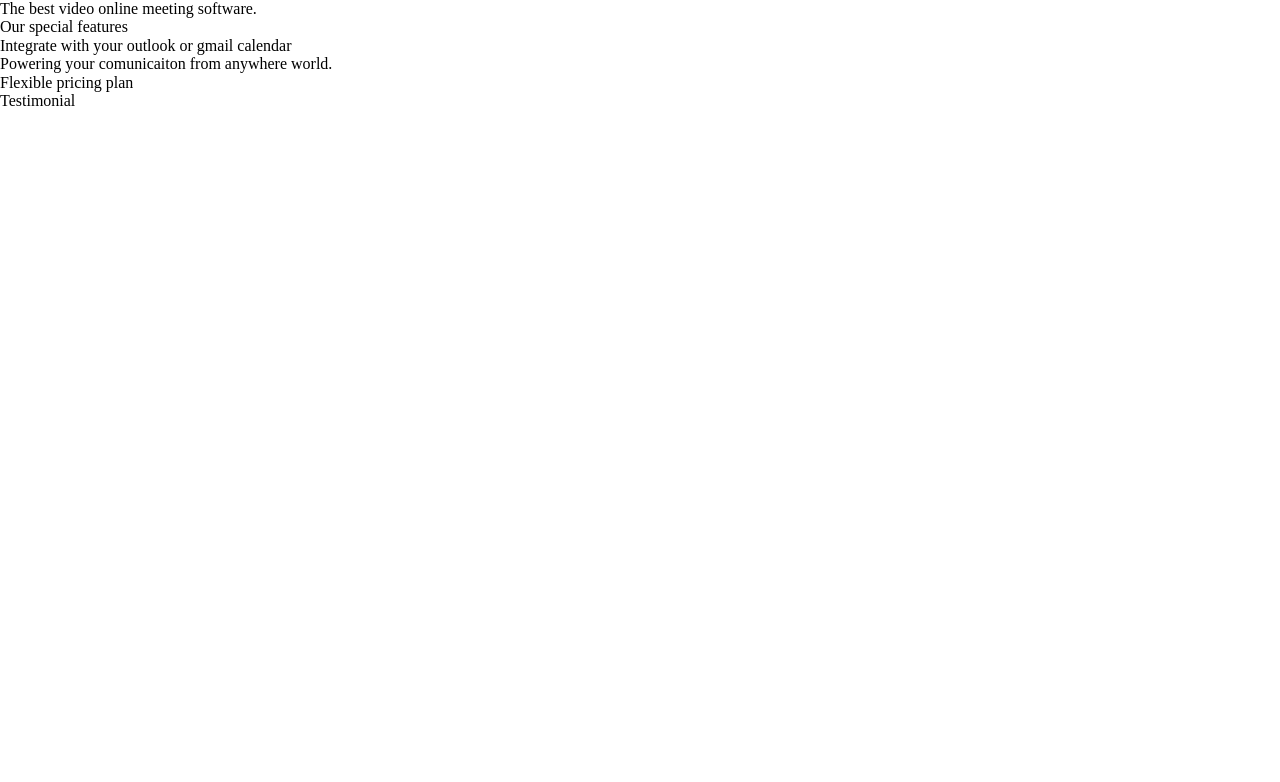
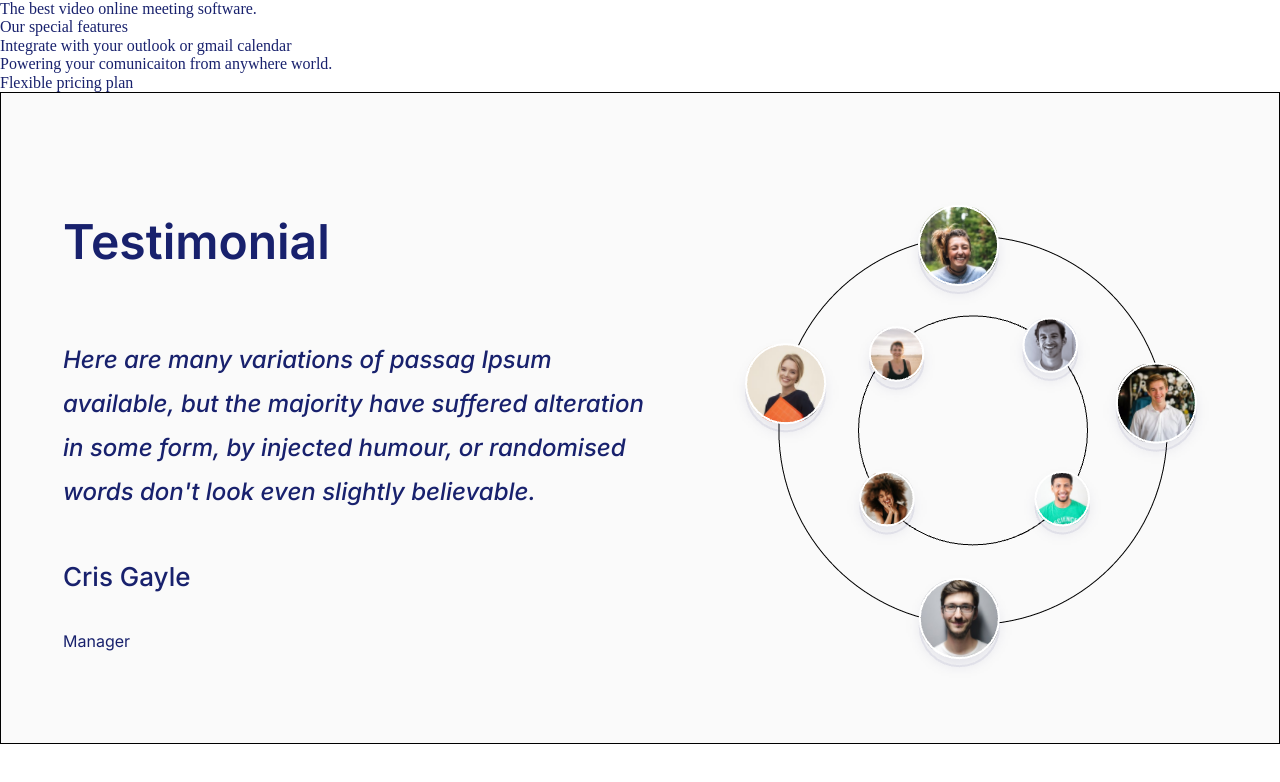
Before and after one commit to project-itgirlschool/fr92_block1, a plain HTML site: page index.html in a window 1280 px wide. Drawn offline with Linux system fonts and the light colour scheme.

Commit message:
commit block6

```diff
--- a/assets/styles/style.css
+++ b/assets/styles/style.css
@@ -7,7 +7,8 @@
     font-weight: 400;
     font-style: normal;
 }
-
+html
+{color: rgb(24, 33, 109);}
 /* Header styles */
 
 /* Main part styles */
@@ -23,5 +24,44 @@
 /* MAIN-Flexible pricing  plan */
 
 /* MAIN-Testimonial */
-
+.wrapper-block6{
+    background-color: #FAFAFA;
+    border:1px solid black;
+    height: 650px;
+    display: flex;
+    justify-content: space-evenly;
+}
+.content-bl6{
+    font-family: "Inter", sans-serif;
+    width: 600px;
+    padding-top: 140px;
+    padding-bottom: 140px;
+    display: flex;
+    flex-direction: column;
+    justify-content: center;
+}
+.title-bl6{
+    font-size: 48px;
+    font-weight: 600;
+    line-height: 48px;
+}
+.text-bl6{
+    font-size: 24px;
+    font-weight: 500;
+    font-style: italic;
+    line-height: 44px;
+}
+.author-bl6{
+    font-size: 26px;
+    font-weight: 500;
+    line-height: 26px;
+}
+.manager-bl6{
+    font-size: 16px;
+    font-weight: 400;
+}
+.img-bl6{
+    padding-top: 100px;
+    padding-bottom: 100px;
+}
 /* Footer styles */
--- a/index.html
+++ b/index.html
@@ -28,7 +28,16 @@
     <article>Integrate with your outlook or gmail calendar</article>
     <article>Powering your comunicaiton from anywhere world.</article>
     <article>Flexible pricing  plan</article>
-    <article>Testimonial</article>
+    <article>
+        <div class="wrapper-block6">
+        <div class="content-bl6">
+        <p class="title-bl6">Testimonial</p>
+        <p class="text-bl6">Here are many variations of passag Ipsum available, but the majority have suffered alteration in some form, by injected humour, or randomised words don't look even slightly believable.</p>
+        <p class="author-bl6">Cris Gayle</p>
+        <p class="manager-bl6">Manager</p></div>
+        <div class="img-bl6"><img  src="./assets/images/photo/imageblock6.png" alt="Изображение людей"></div>
+    </div>
+    </article>
 </main>
 <footer></footer>
 </body>
```
